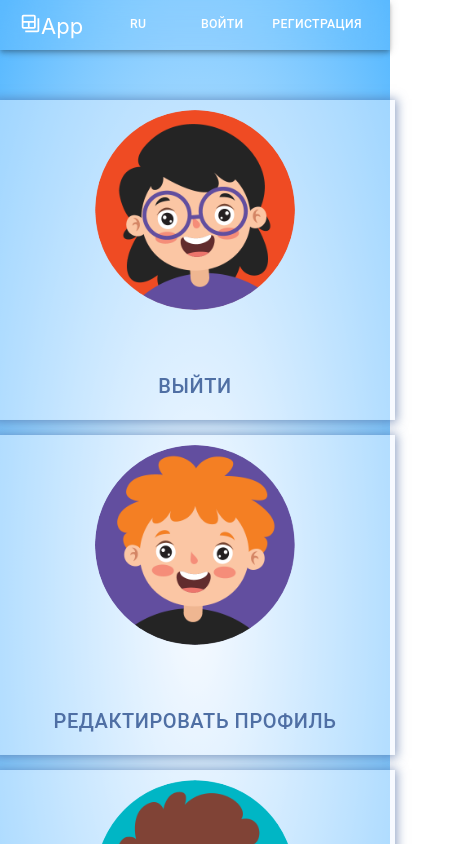
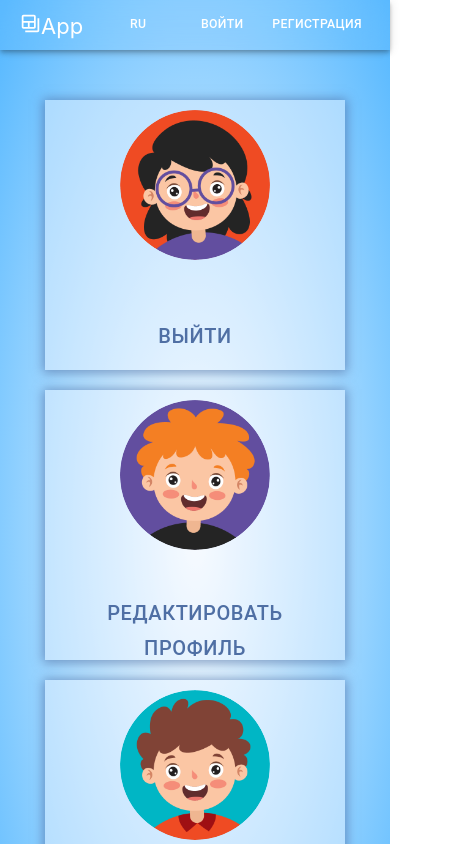
Before and after one commit to VseslavRashinskiy/project-management-app, a React (Create React App) app in the folder my-app/: page /profile in a window 390 px wide. Shown: the top 844 px of the page, 455 px wide, since content can reach past the window. Built offline with nearby package versions, Linux system fonts and the light colour scheme.

Commit message:
feat: add about us

```diff
--- a/my-app/src/component/Welcom Page/Header.tsx
+++ b/my-app/src/component/Welcom Page/Header.tsx
@@ -8,6 +8,7 @@ import { Footer } from './Footer';
 import { useUser } from '../UserProvider';
 import { mainState } from '../constant';
 import withAuth from '../WithAuth';
+import { AboutUs } from './AboutUs';
 
 type NavMenuItemProps = {
   path: string;
--- a/my-app/src/component/Welcom Page/Main.tsx
+++ b/my-app/src/component/Welcom Page/Main.tsx
@@ -22,6 +22,7 @@ const Placeholder = ({ language }: Language) => (
       </Typography>
     </div>
     <CardMedia component="img" image={mainImg} alt="main-img" />
+    <AboutUs language={language}></AboutUs>
   </>
 );
 
--- a/my-app/src/styles/components/profile.scss
+++ b/my-app/src/styles/components/profile.scss
@@ -31,8 +31,8 @@
 @media only screen and (max-width: 1200px) {
   .main__profile {
       .MuiAvatar-circular {
-            height: 200px;
-            width: 200px;
+          height: 150px;
+          width: 150px;
       }
   }
 }
@@ -42,7 +42,8 @@
       @include flex(column, center, space-between, 15px);
   }
   .profile__item {
-        width: 400px;
-        height: 320px;
+      width: 300px;
+      height: 270px;
+      margin-bottom: 5px;
   }
 }
```
Also changed, not shown: 1 other file (tests, documents, lock files or other folders). Lines whose indentation alone changed are shown as unchanged.
